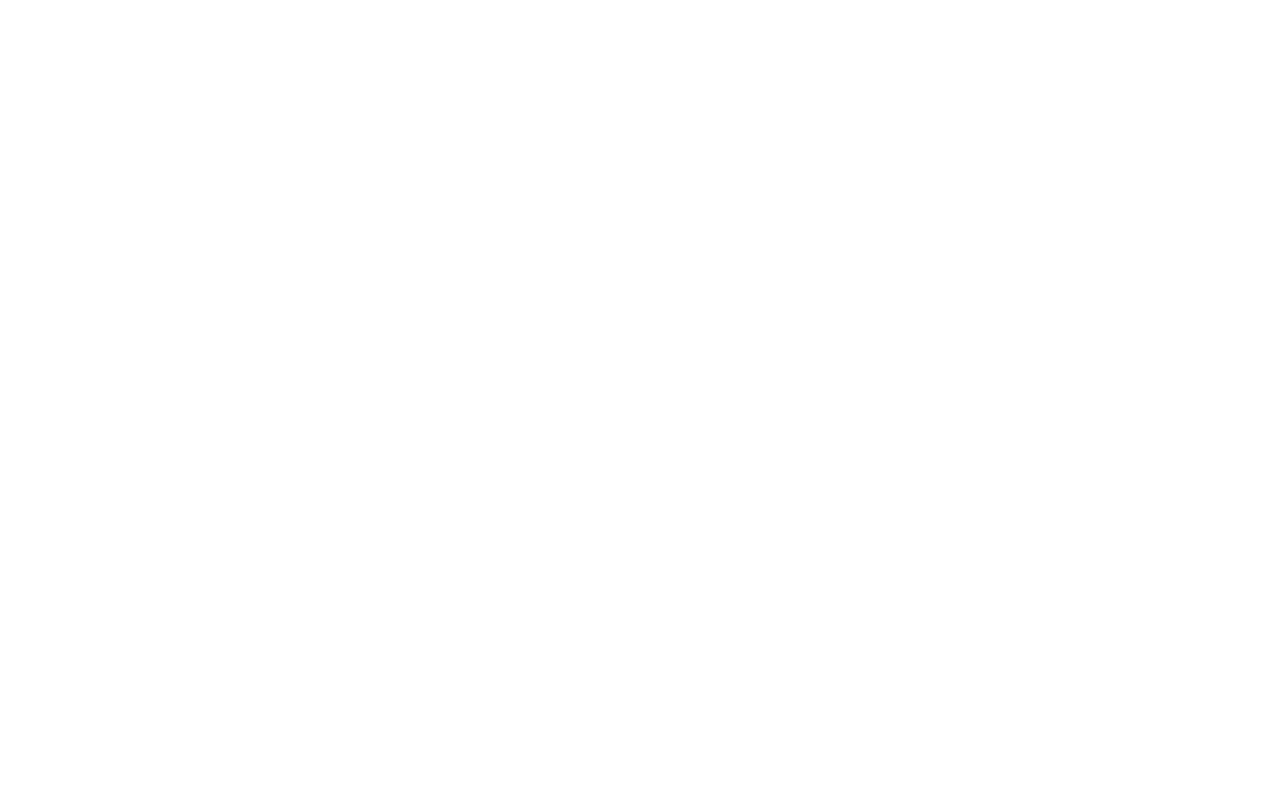
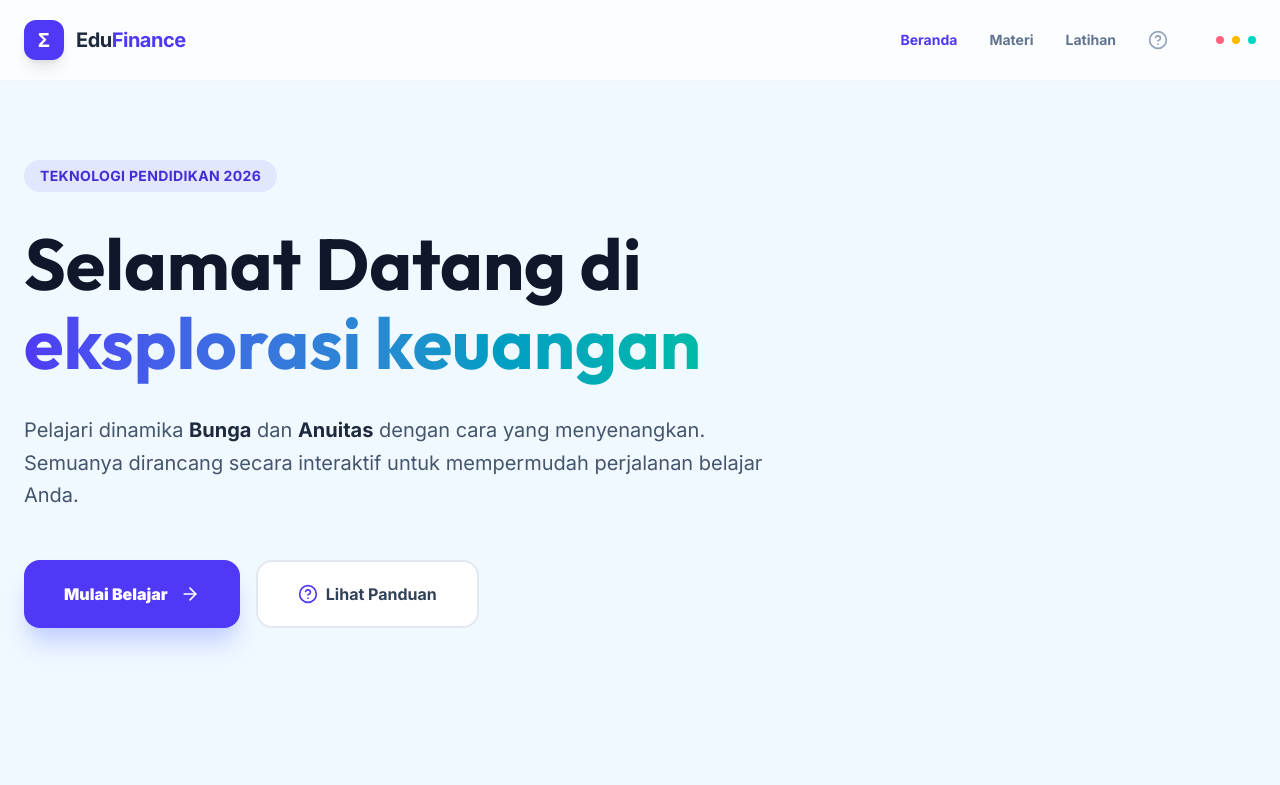
Before and after one commit to husenalfa123/tekpen, a plain HTML site: page index.html in a window 1280 px wide. Shown: the top 785 px of the page. Drawn offline with Linux system fonts and the light colour scheme; the site is published under a folder, as on GitHub Pages, so addresses that start at the root find nothing.

Commit message:
Update index.html

```diff
--- a/index.html
+++ b/index.html
@@ -3,10 +3,13 @@
   <head>
     <meta charset="UTF-8" />
     <meta name="viewport" content="width=device-width, initial-scale=1.0" />
-    <title>My Google AI Studio App</title>
-    <script type="module" crossorigin src="/assets/index-CuGpn31V.js"></script>
-    <link rel="stylesheet" crossorigin href="/assets/index-DEGDtigi.css">
+    <title>EDUFIN</title>
+
+    <script type="module" crossorigin src="./assets/index-CuGpn31V.js"></script>
+
+    <link rel="stylesheet" crossorigin href="./assets/index-DEGDtigi.css">
   </head>
+
   <body>
     <div id="root"></div>
   </body>
```
